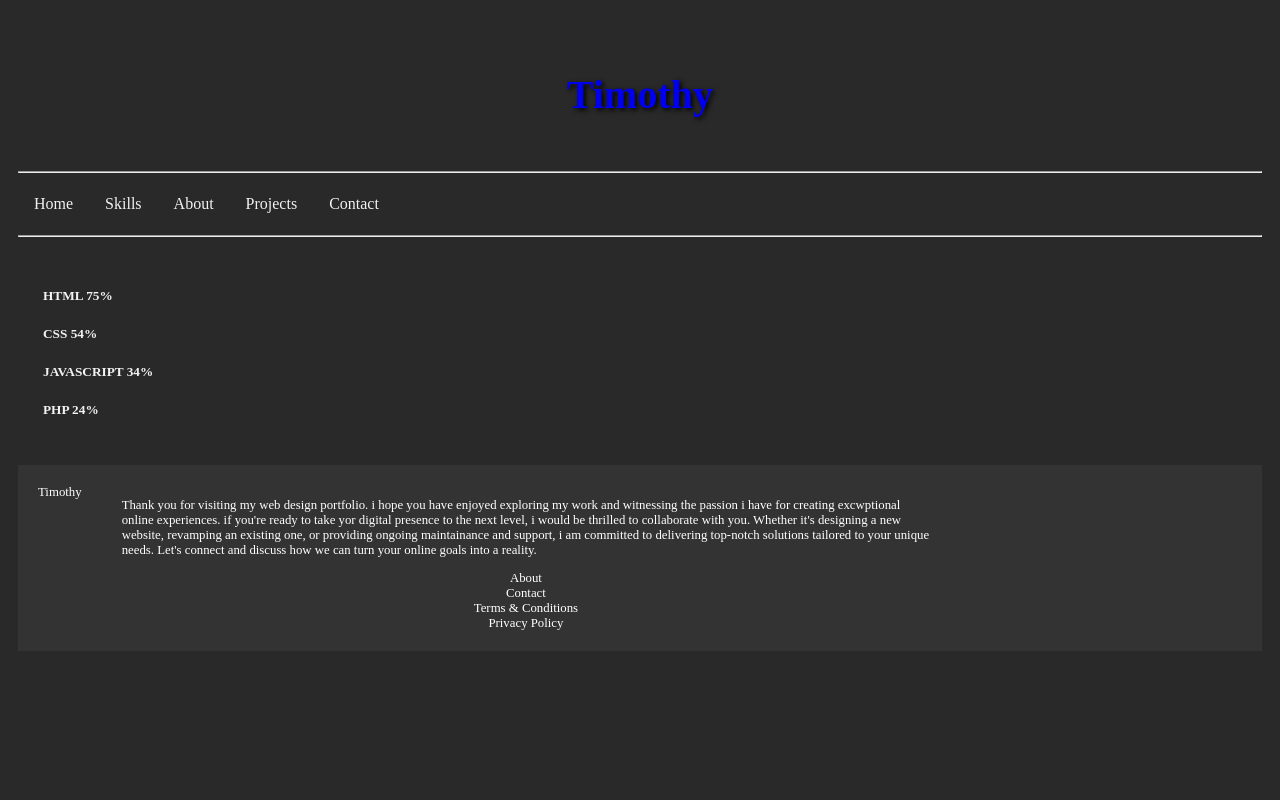
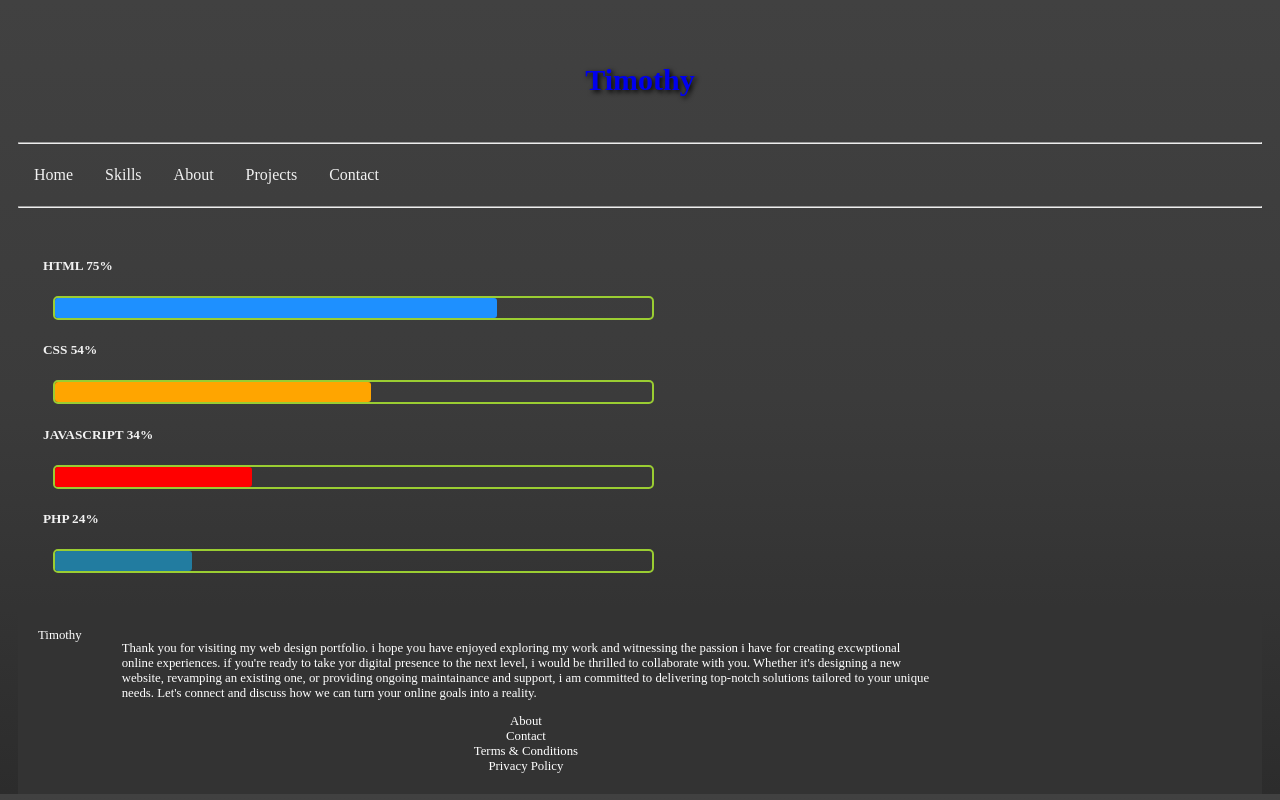
Before and after one commit to TimothyKanyangalazi/my-portfolio, a PHP site: page /skills.html in a window 1280 px wide. Run offline with PHP 8.4, Linux system fonts and the light colour scheme.

Commit message:
Update style.css

```diff
--- a/style.css
+++ b/style.css
@@ -2,9 +2,11 @@
     color: #f2f2f2;
 }
 
-.grad1{
+
+#grad1{
     height: 150px;
     background-image: linear-gradient(#414141,rgb(59, 59, 59), rgb(44, 44, 44));
+    background-color:rgb(41, 41, 41);
 
 }
 #corner {
@@ -32,7 +34,7 @@
   }
 .img{
     padding-left: 80%;
-    box-shadow: 0 4px 8px 0 black ;
+   box-shadow: 0 4px 8px 0 black ;
 
 }
 .center{
@@ -42,7 +44,7 @@
 body
 {
     padding: 10px;
-    background-color: rgb(41, 41, 41);
+
 }
 h1{
     color: bisque;
@@ -76,11 +78,11 @@ a:hover, a:active{
 h2
 {
     color: bisque;
-    font-size: 40px;
+    font-size: 30px;
 
 }
 .topnav a:hover {
-    background-color: #ddd;
+    background-color: #614343;
     color: black;
     font-weight: bold;
 }
@@ -144,3 +146,25 @@ footer{
     text-decoration: none;
     margin-bottom: 7px;
 }
+
+/* {
+    box-sizing: border-box;
+    margin: 0;
+    padding: 0;
+}*/
+
+
+.container {
+    width: 50%;
+    height: 20px;
+    border: 2px solid yellowgreen;
+    border-radius: 5px;
+    margin: 10px;
+}
+
+.loader {
+    height: 100%;
+    width: 0%;
+    background-color: dodgerblue;
+    border-radius: 3px;
+}
```
